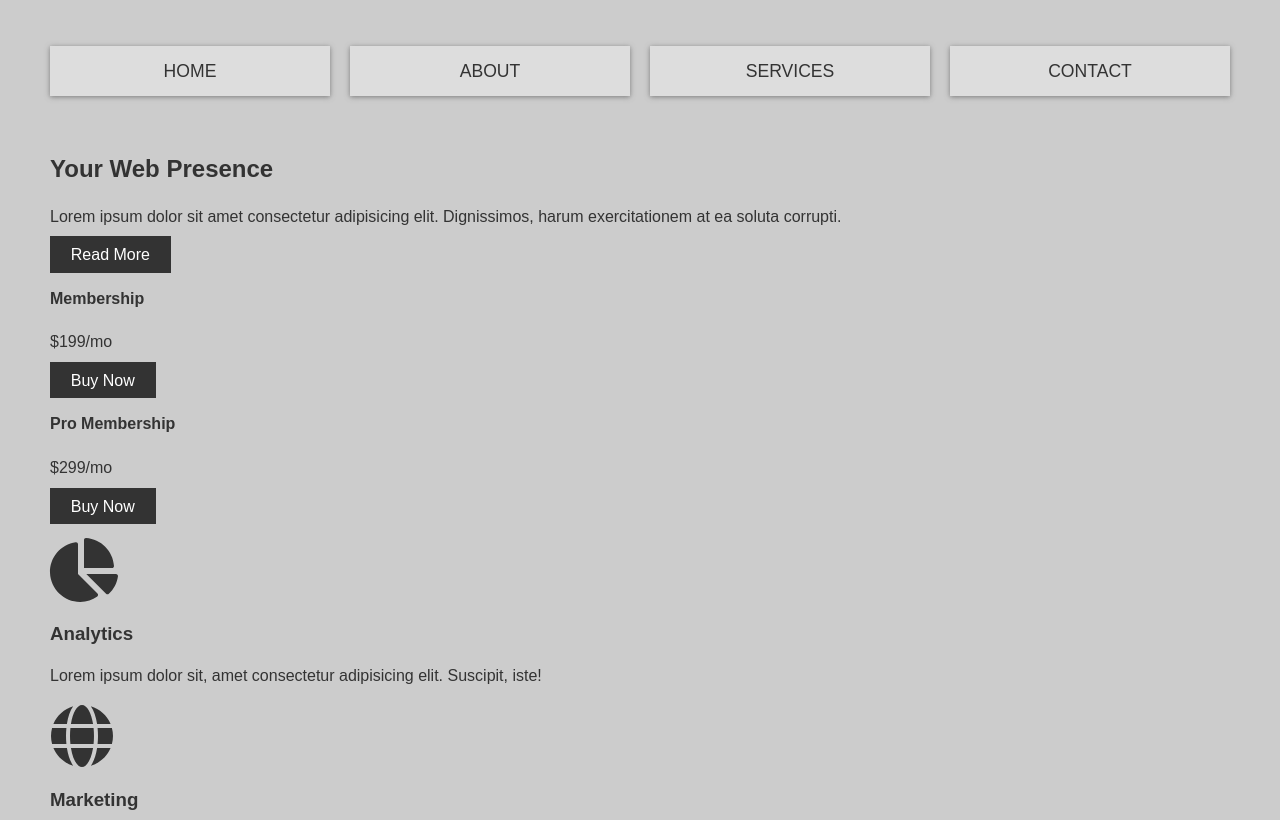
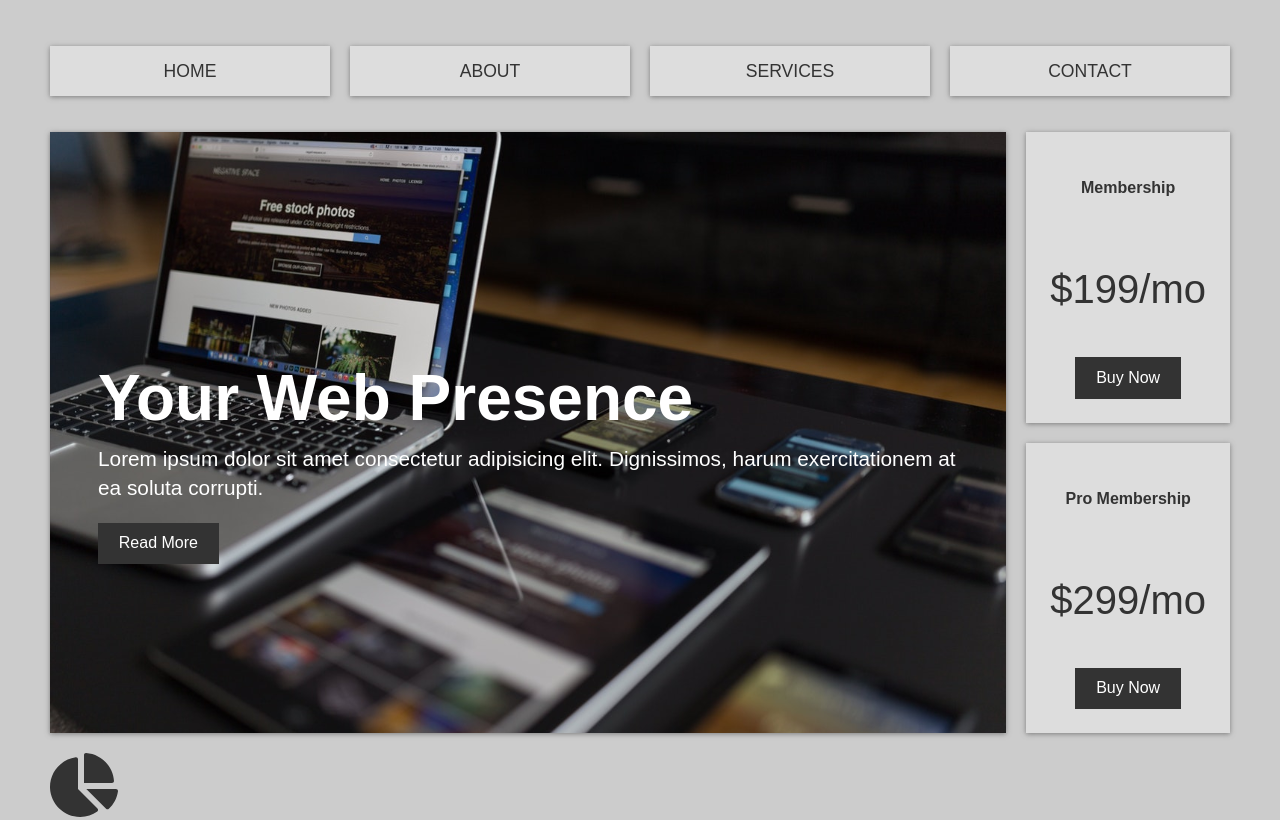
Before and after one commit to MaxDrljic/CSS-Grid-Website, a plain HTML site: page index.html in a window 1280 px wide. Shown: the top 820 px of the page. Drawn offline with Linux system fonts and the light colour scheme.

Commit message:
top-box & showcase styles

```diff
--- a/style.css
+++ b/style.css
@@ -1,3 +1,6 @@
+/* CSS Grid is used to define main layout of the website */
+/* CSS Flexbox will be used to align items within the containers */
+
 /* CSS Variables */
 
 :root {
@@ -66,3 +69,61 @@ img {
 }
 
 /* Top Container */
+/* First define grid-template-areas in top-container */
+.top-container {
+  display: grid;
+  grid-gap: 20px;
+  grid-template-areas:
+    "showcase showcase top-box-a"
+    "showcase showcase top-box-b";
+}
+
+/* Showcase */
+/* Position the items according to grid-template-areas */
+.showcase {
+  grid-area: showcase;
+  min-height: 400px;
+  background: url(img/showcase.jpg);
+  background-size: cover;
+  background-position: center;
+  padding: 3rem;
+  display: flex;
+  flex-direction: column;
+  align-items: start;
+  justify-content: center;
+  box-shadow: var(--shadow);
+}
+
+.showcase h1 {
+  font-size: 4rem;
+  margin-bottom: 0;
+  color: var(--light);
+}
+
+.showcase p {
+  font-size: 1.3rem;
+  margin-top: 0;
+  color: var(--light);
+}
+
+/* Top Box */
+.top-box {
+  background: var(--primary);
+  display: grid;
+  align-items: center;
+  justify-items: center;
+  box-shadow: var(--shadow);
+  padding: 1.5rem;
+}
+
+.top-box .price {
+  font-size: 2.5rem;
+}
+
+.top-box-a {
+  grid-area: top-box-a;
+}
+
+.top-box-b {
+  grid-area: top-box-b;
+}
```
